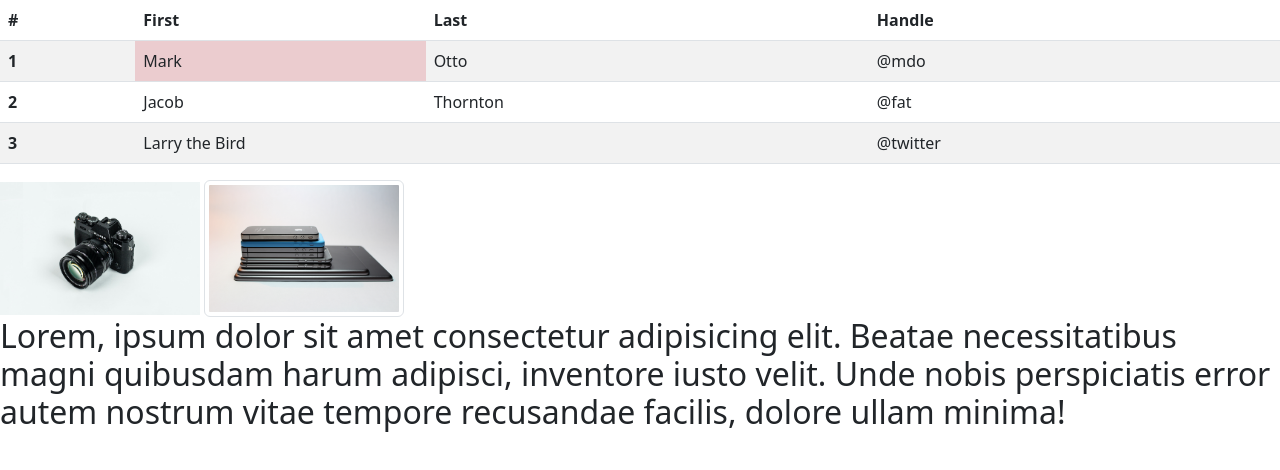
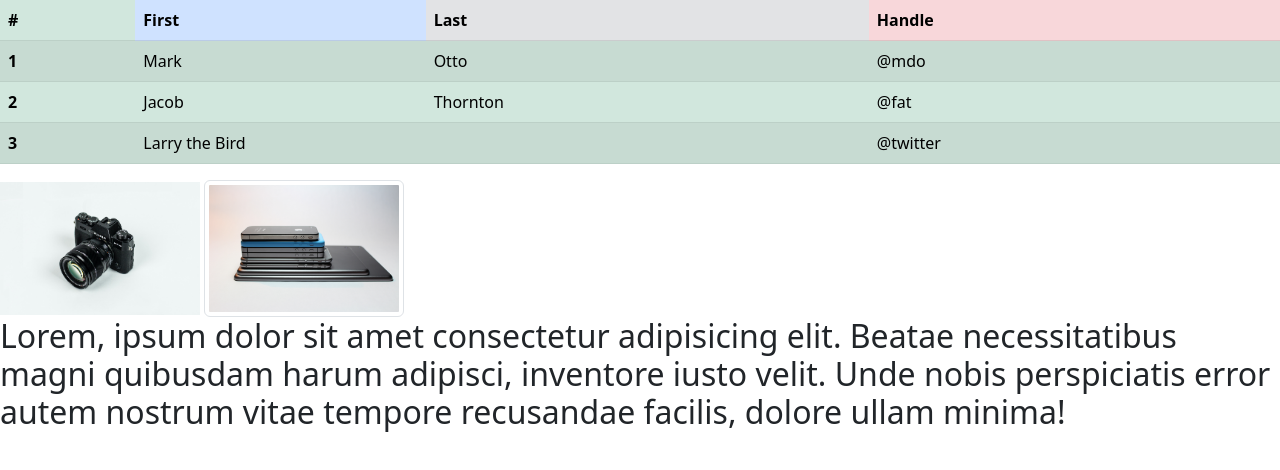
Before and after one commit to dkukrety/spartans-html-css, a plain HTML site: page deepak/bootstrapPractice/table.html in a window 1280 px wide. Drawn offline with nearby package versions, Linux system fonts and the light colour scheme.

Commit message:
practice

```diff
--- a/deepak/bootstrapPractice/table.html
+++ b/deepak/bootstrapPractice/table.html
@@ -10,13 +10,13 @@
 </head>
 <body>
     <div class="container-fluid"></div>
-    <table class="table table-striped">
+    <table class="table  table-success table-striped">
         <thead>
           <tr class="bg-danger">
             <th scope="col">#</th>
-            <th scope="col">First</th>
-            <th scope="col">Last</th>
-            <th scope="col">Handle</th>
+            <th scope="col" class="table-primary">First</th>
+            <th scope="col" class="table-secondary">Last</th>
+            <th scope="col" class="table-danger">Handle</th>
           </tr>
         </thead>
         <tbody>
```
Also changed, not shown: deepak/class_practice/fontweight.html (added, +28 -0 lines).
